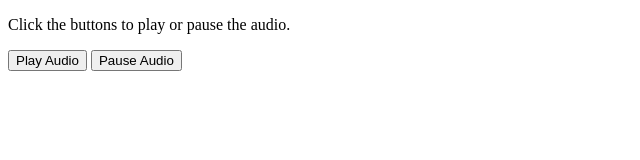
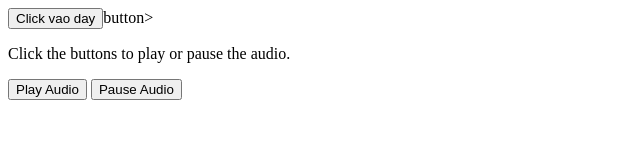
Before and after one commit to tien89talkenvi/tien89talkenvi.github.io, a plain HTML site: page index.html in a window 1280 px wide. Shown: the whole page, without its empty margins (0-640 px from the left). Drawn offline with Linux system fonts and the light colour scheme.

Commit message:
Update index.html

```diff
--- a/index.html
+++ b/index.html
@@ -4,6 +4,8 @@
     <title>Speech to Text</title>
 </head>
 <body>
+    <button onclick="alert('Tien day!')">Click vao day</button>button>
+
 <audio id="myAudio">
     <source src="https://github.com/AssemblyAI-Examples/audio-examples/raw/main/20230607_me_canadian_wildfires.mp3" type="audio/mpeg">
     Your browser does not support the audio element.
```
